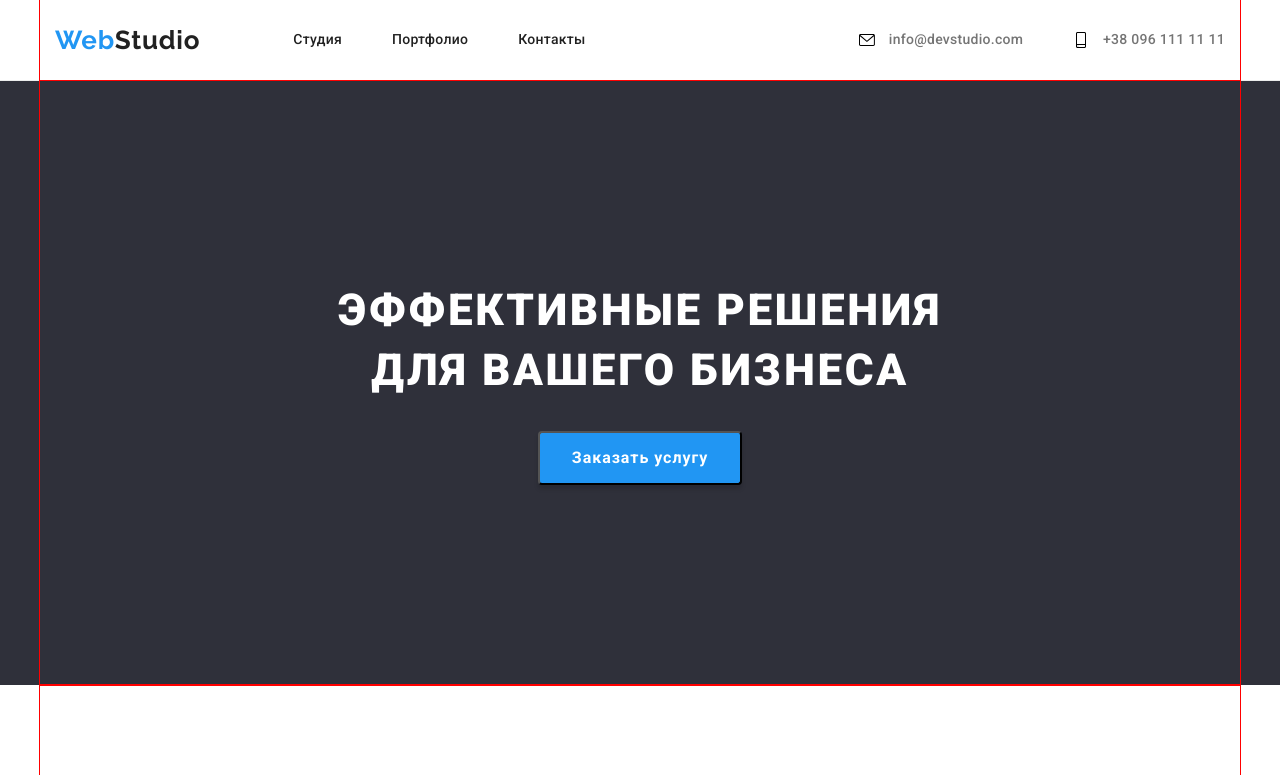
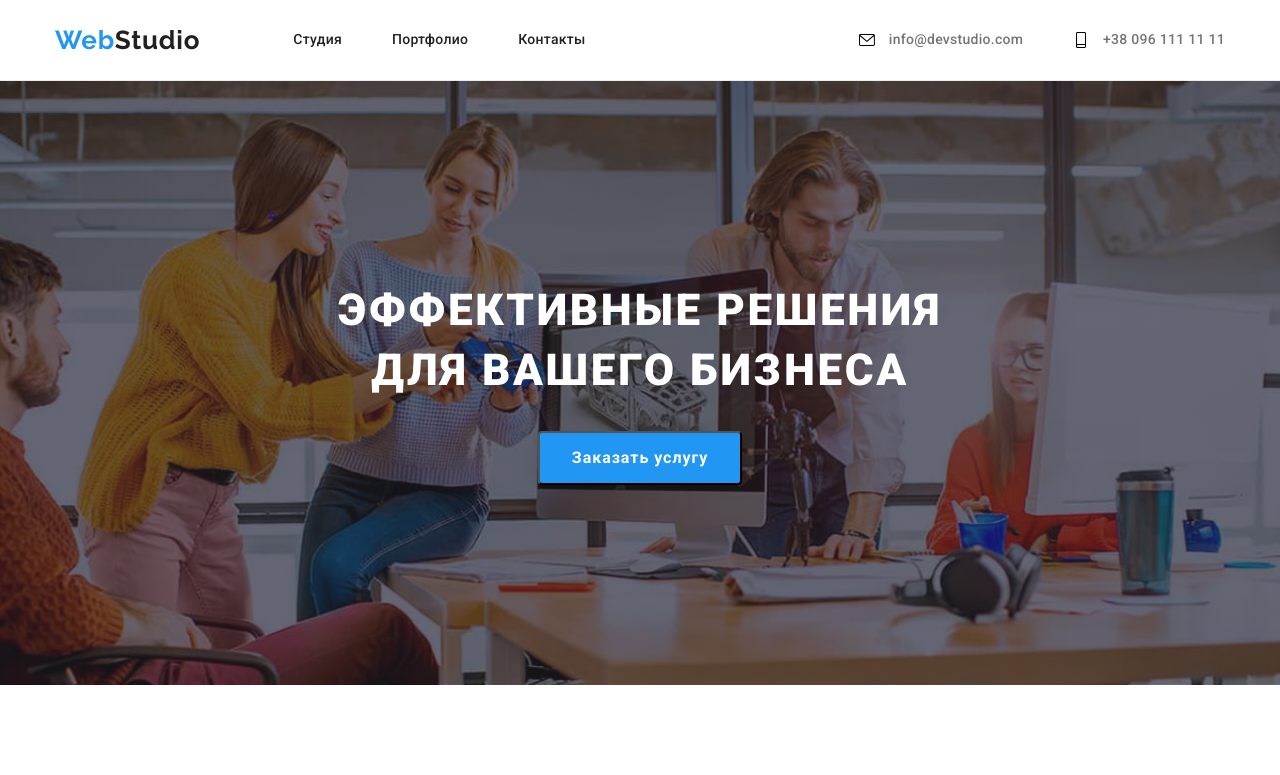
Before and after one commit to NatashaDashkovska/goit-markup-hw, a plain HTML site: page index.html in a window 1280 px wide. Shown: the top 775 px of the page. Drawn offline with nearby package versions, Linux system fonts and the light colour scheme.

Commit message:
hero background

```diff
--- a/css/styles.css
+++ b/css/styles.css
@@ -51,7 +51,6 @@ h6 {
   padding-right: 15px;
   margin-right: auto;
   margin-left: auto;
-  outline: 1px solid red;
 }
 
 /* Header */
@@ -161,8 +160,19 @@ h6 {
 /* Hero section */
 
 .hero-section {
-  background-color: #2f303a;
-  display: flex;
+  background-color: rgba(47, 48, 58, 0.1);
+  background-image: linear-gradient(
+      to top,
+      rgba(47, 48, 58, 0.4),
+      rgba(47, 48, 58, 0.4)
+    ),
+    url(../images/hero.jpg);
+  background-repeat: no-repeat;
+  background-position: center;
+  background-size: cover;
+  max-width: 1600px;
+  margin-left: auto;
+  margin-right: auto;
 }
 
 .hero {
@@ -563,6 +573,8 @@ h6 {
 .btn-section__list .btn:hover {
   background-color: var(--accent-color);
   color: var(--main-title-color);
+  box-shadow: 0px 3px 1px rgba(0, 0, 0, 0.1), 0px 1px 2px rgba(0, 0, 0, 0.08),
+    0px 2px 2px rgba(0, 0, 0, 0.12);
 }
 
 .portfolio-list {
@@ -583,6 +595,12 @@ h6 {
 
 .portfolio-item > img {
   display: block;
+}
+
+.portfolio-item:hover,
+.portfolio-item:focus {
+  box-shadow: 0px 1px 1px rgba(0, 0, 0, 0.12), 0px 4px 4px rgba(0, 0, 0, 0.06),
+    1px 4px 6px rgba(0, 0, 0, 0.16);
 }
 
 .border {
```
Also changed, not shown: images/hero.jpg (added).
